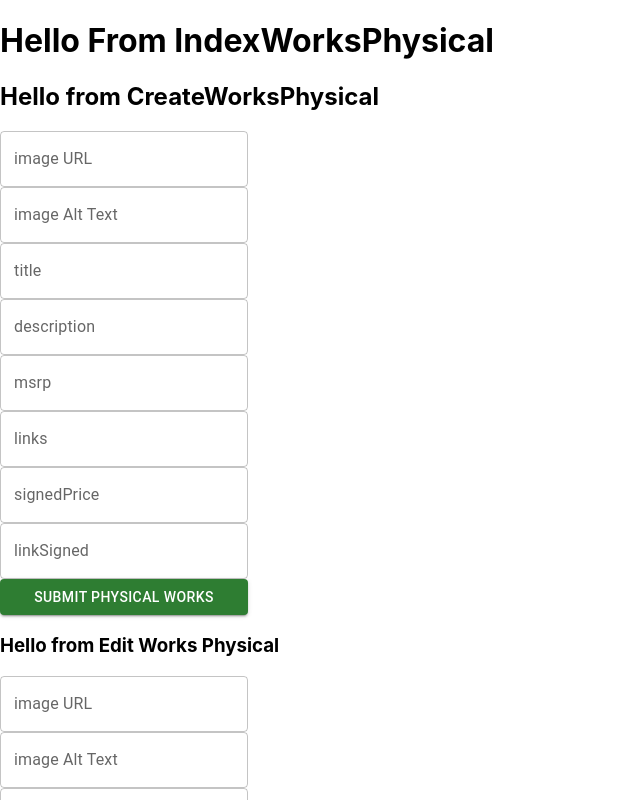
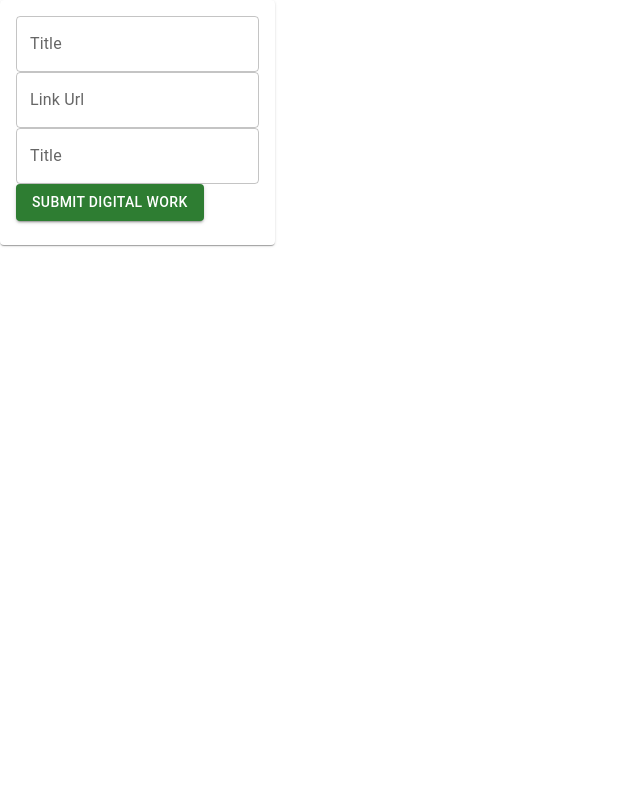
Before and after one commit to VTGREENS/Poetry-Project, a React (Create React App) app in the folder client/: page / in a window 1280 px wide. Shown: the top 800 px of the page, without its empty margins (0-640 px from the left). Built offline with nearby package versions, Linux system fonts and the light colour scheme; no server answers.

Commit message:
troubleshooting create digital works index digital works to try to get posting to work on web app

```diff
--- a/client/src/App.jsx
+++ b/client/src/App.jsx
@@ -1,10 +1,10 @@
-import IndexWorksPhysical from "./components/worksPhysical/IndexWorksPhysical";
+import BasicCard from "./components/digital-works/CreateDigitalWorksCard";
 
 function App() {
   return (
     <>
-    <IndexWorksPhysical />
 
+    <BasicCard />
 
     </>
   );
--- a/client/src/components/digital-works/CreateDigitalWorks.jsx
+++ b/client/src/components/digital-works/CreateDigitalWorks.jsx
@@ -1,8 +1,9 @@
-import { useRef } from 'react';
-import { FormGroup } from '@mui/material';
-import { FormLabel } from '@mui/material';
-import { OutlinedInput } from '@mui/material';
-import { Button, Form } from "reactstrap";
+import React from "react";
+import { useRef } from "react";
+import { FormControl, TextField } from "@mui/material";
+
+import Stack from "@mui/material/Stack";
+import Button from "@mui/material/Button";
 
 const CreateDigitalWorks = (props) => {
   const titleRef = useRef();
@@ -39,31 +40,36 @@ const CreateDigitalWorks = (props) => {
       const data = await response.json();
       props.fetchDigitalWorks();
       formRef.current.reset();
-            console.log("Successfully added a new Digital Work");
+      console.log("Successfully added a Digital Works");
     } catch (error) {
       console.log(error.message);
     }
   }
-
   return (
     <>
-        <Form onSubmit={handleSubmit} innerRef={formRef}>
-        <FormGroup>
-          <FormLabel>Title</FormLabel>
-          <OutlinedInput innerRef={titleRef} />
-        </FormGroup>
-        <FormGroup>
-          <FormLabel>Url Link</FormLabel>
-          <OutlinedInput innerRef={linkUrlRef} type="textarea" />
-        </FormGroup>
-        <FormGroup>
-          <FormLabel>Image Url</FormLabel>
-          <OutlinedInput innerRef={imageUrlRef} />
-        </FormGroup>
-          <Button color="primary">Submit Digital Work</Button>
-      </Form>
+           <form onSubmit={handleSubmit} inputRef={formRef}>
+        <TextField
+          id='title'
+          label='Title'
+          variant='outlined'
+          inputRef={titleRef}
+        />
+        <TextField
+          id='linkUrl'
+          label='Link Url'
+          variant='outlined'
+          inputRef={linkUrlRef}
+        />
+        <TextField
+          id='title'
+          label='Title'
+          variant='outlined'
+          inputRef={titleRef}
+        />
+        <Button type="submit" variant='contained' color="success">Submit Digital Work</Button>
+      </form>
     </>
   );
-}
+};
 
 export default CreateDigitalWorks;
```
Also changed, not shown: client/src/components/digital-works/IndexDigitalWorks.jsx (+9 -19 lines), 2 other files (tests, documents, lock files or other folders). Lines whose indentation alone changed are shown as unchanged.
